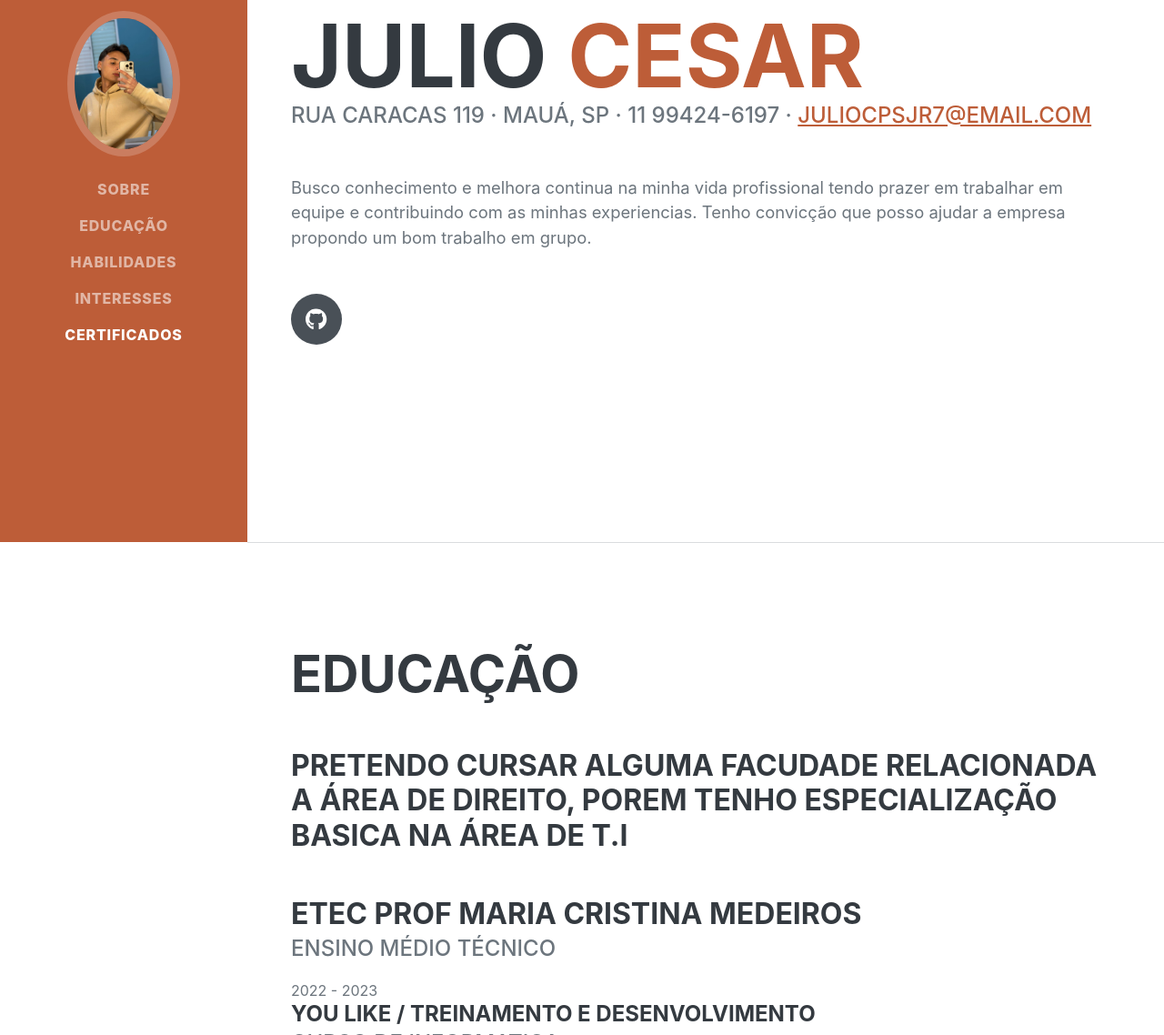
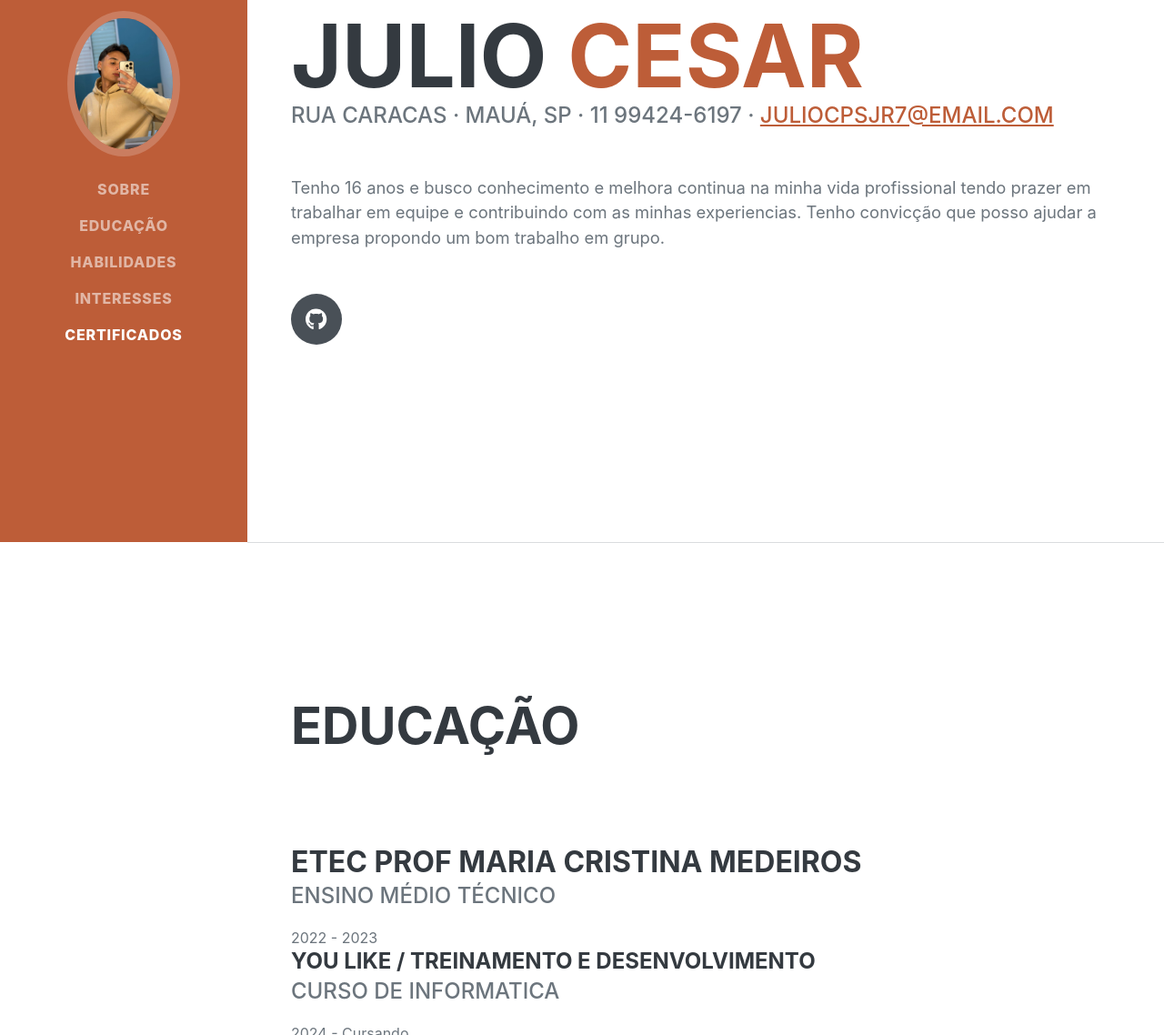
Before and after one commit to juliocesaretec/MeuCurriculo1, a plain HTML site: page MeuCurriculo1/index.html in a window 1280 px wide. Shown: the part 204-1342 px from the top of the page at 91% size. Drawn offline with nearby package versions, Linux system fonts and the light colour scheme; a web font is replaced by a local one.

Commit message:
Add files via upload

```diff
--- a/MeuCurriculo1/index.html
+++ b/MeuCurriculo1/index.html
@@ -42,11 +42,11 @@
                     <h1 class="mb-0">Julio <span class="text-primary">Cesar</span></h1>
 
                     <div class="subheading mb-5">
-                        Rua Caracas 119 · Mauá, SP · 11 99424-6197 ·
+                        Rua Caracas · Mauá, SP · 11 99424-6197 ·
                         <a href="juliocpsjr7@email.com">juliocpsjr7@email.com</a>
                     </div>
 
-                    <p class="lead mb-5">Busco conhecimento e melhora continua na minha vida profissional tendo prazer em trabalhar em equipe e contribuindo com as minhas experiencias. Tenho convicção que posso ajudar a empresa propondo um bom trabalho em grupo.</p>
+                    <p class="lead mb-5">Tenho 16 anos e busco conhecimento e melhora continua na minha vida profissional tendo prazer em trabalhar em equipe e contribuindo com as minhas experiencias. Tenho convicção que posso ajudar a empresa propondo um bom trabalho em grupo.</p>
                     <div class="social-icons">
                         <a class="social-icon" href="https://github.com/juliocesaretec"><i class="fab fa-github"></i></a>
                     </div>
@@ -59,7 +59,7 @@
                     <h2 class="mb-5">Educação</h2>
                     <div class="d-flex flex-column flex-md-row justify-content-between mb-5">
                         <div class="flex-grow-1">
-                            <h3 class="mb-0">Pretendo cursar alguma facudade relacionada a área de direito, porem tenho especialização basica na área de T.I</h3>
+                            <h3 class="mb-0"></h3>
                         </div>
                         <div class="flex-shrink-0"><span class="text-primary"></span></div>
                     </div>
```
